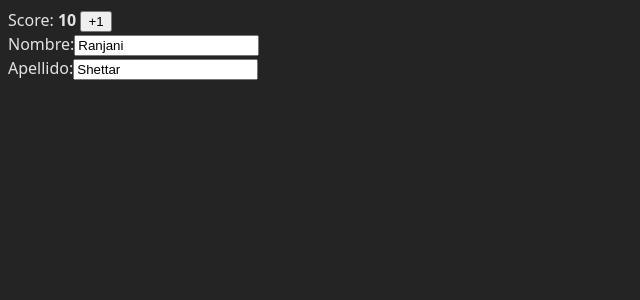
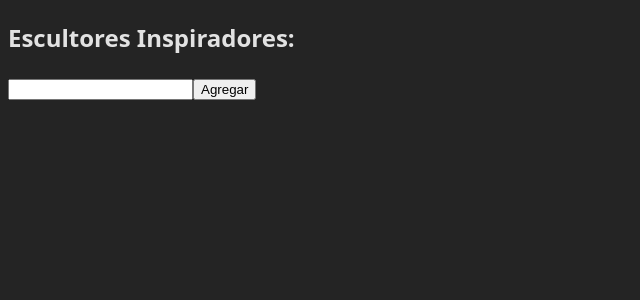
Before and after one commit to bryan-ignacio/react_v19.1, a React (Vite) app in the folder 02-interactividad/: page / in a window 1280 px wide. Shown: the top 300 px of the page, without its empty margins (0-640 px from the left). Built offline with nearby package versions, Linux system fonts and the light colour scheme.

Commit message:
agregar elemento al array.

```diff
--- /dev/null
+++ b/02-interactividad/src/components/04-actualizar-arrays-en-estado/02-agregar-elemento-array/Ejercicio.jsx
@@ -0,0 +1,38 @@
+import { useState } from "react";
+
+export default function Ejercicio() {
+  return (
+    <>
+      <Agregar />
+    </>
+  );
+}
+
+let nextId = 0;
+
+function Agregar() {
+  const [element, setElement] = useState("");
+  const [artist, setArtist] = useState([]);
+
+  function handleChange(e) {
+    setElement(e.target.value);
+  }
+
+  function handleClick() {
+    setArtist([...artist, { id: nextId++, name: element }]);
+  }
+
+  return (
+    <>
+      <h2>Escultores Inspiradores: </h2>
+      <input type="text" onChange={handleChange} />
+      <button onClick={handleClick}>Agregar</button>
+      <br />
+      <ul>
+        {artist.map((a) => (
+          <li>{a.name}</li>
+        ))}
+      </ul>
+    </>
+  );
+}
--- a/02-interactividad/src/main.jsx
+++ b/02-interactividad/src/main.jsx
@@ -2,10 +2,10 @@ import { StrictMode } from "react";
 import { createRoot } from "react-dom/client";
 import "./index.css";
 
-import Desafio1 from "./components/03-actualizar-obj-en-estado/Desafio1";
+import Ejercicio from "./components/04-actualizar-arrays-en-estado/02-agregar-elemento-array/Ejercicio";
 
 createRoot(document.getElementById("root")).render(
   <StrictMode>
-    <Desafio1 />
+    <Ejercicio />
   </StrictMode>
 );
```
Also changed, not shown: 02-interactividad/src/components/04-actualizar-arrays-en-estado/01-actualizar-array/App.jsx (added, +14 -0 lines), 02-interactividad/src/components/04-actualizar-arrays-en-estado/02-agregar-elemento-array/App.jsx (added, +41 -0 lines), 02-interactividad/src/components/03-actualizar-obj-en-estado/03-actualizar-objeto-anidado/Desafio1.jsx (renamed from 02-interactividad/src/components/03-actualizar-obj-en-estado/Desafio1.jsx).
